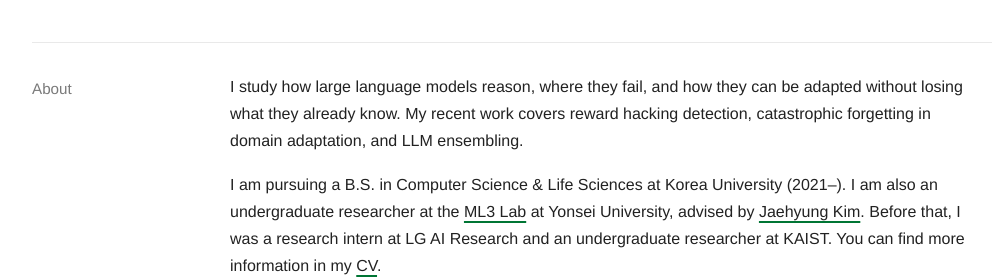
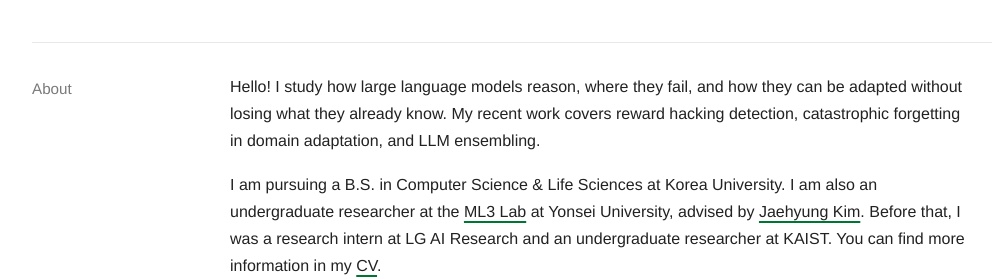
Before and after one commit to kwangmin-ki/kwangmin-ki.github.io, a plain HTML site: page index.html in a window 1280 px wide. Shown: the part 523-802 px from the top of the page, without its empty margins (128-1123 px from the left). Drawn offline with Linux system fonts and the light colour scheme; a web font is replaced by a local one.

Commit message:
Update index.html

```diff
--- a/index.html
+++ b/index.html
@@ -185,8 +185,8 @@
       <section class="row" id="about">
         <h2>About</h2>
         <div class="content">
-          <p>I study how large language models reason, where they fail, and how they can be adapted without losing what they already know. My recent work covers reward hacking detection, catastrophic forgetting in domain adaptation, and LLM ensembling.</p>
-          <p>I am pursuing a B.S. in Computer Science &amp; Life Sciences at Korea University (2021–). I am also an undergraduate researcher at the <a href="https://ml3.yonsei.ac.kr/" target="_blank" rel="noopener">ML3 Lab</a> at Yonsei University, advised by <a href="https://sites.google.com/view/jaehyungkim" target="_blank" rel="noopener">Jaehyung Kim</a>. Before that, I was a research intern at LG AI Research and an undergraduate researcher at KAIST. You can find more information in my <a href="KwangminKi_CV.pdf" target="_blank" rel="noopener">CV</a>.</p>
+          <p>Hello! I study how large language models reason, where they fail, and how they can be adapted without losing what they already know. My recent work covers reward hacking detection, catastrophic forgetting in domain adaptation, and LLM ensembling.</p>
+          <p>I am pursuing a B.S. in Computer Science &amp; Life Sciences at Korea University. I am also an undergraduate researcher at the <a href="https://ml3.yonsei.ac.kr/" target="_blank" rel="noopener">ML3 Lab</a> at Yonsei University, advised by <a href="https://sites.google.com/view/jaehyungkim" target="_blank" rel="noopener">Jaehyung Kim</a>. Before that, I was a research intern at LG AI Research and an undergraduate researcher at KAIST. You can find more information in my <a href="KwangminKi_CV.pdf" target="_blank" rel="noopener">CV</a>.</p>
         </div>
       </section>
 
```
